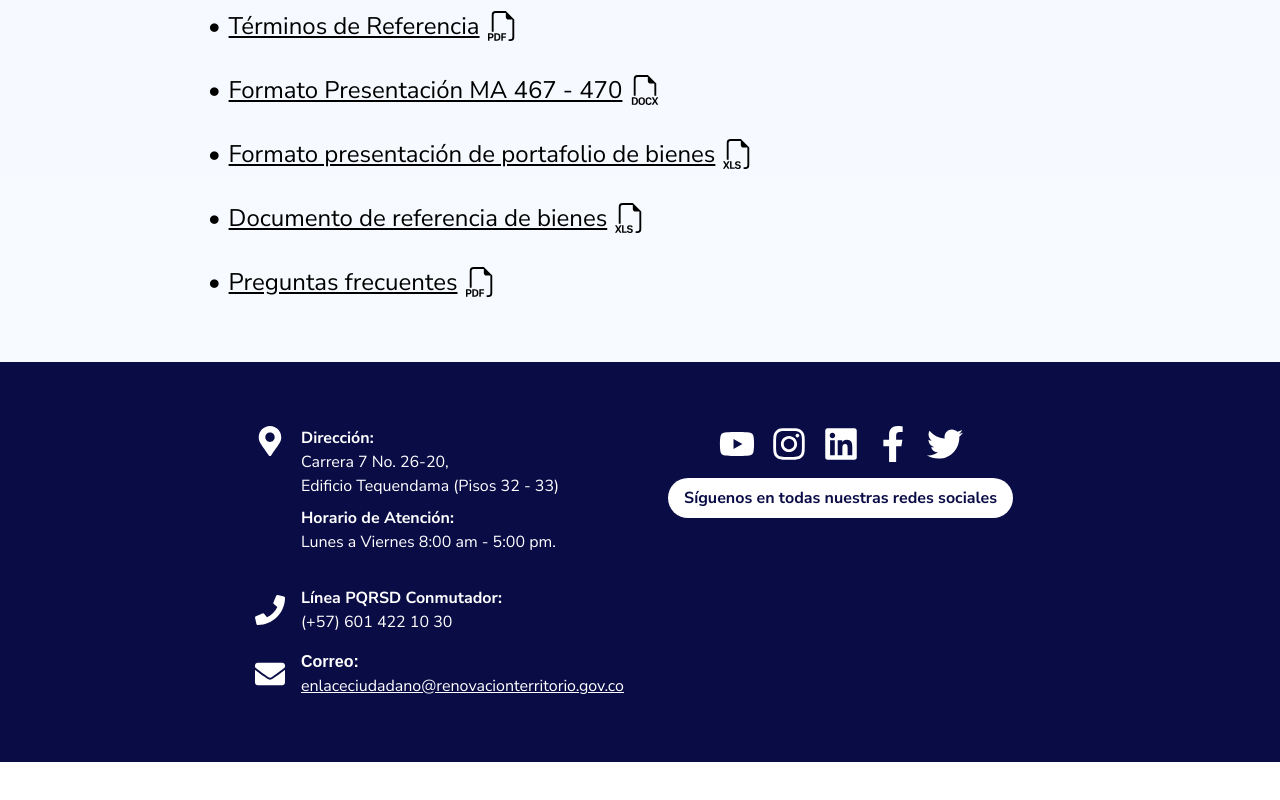
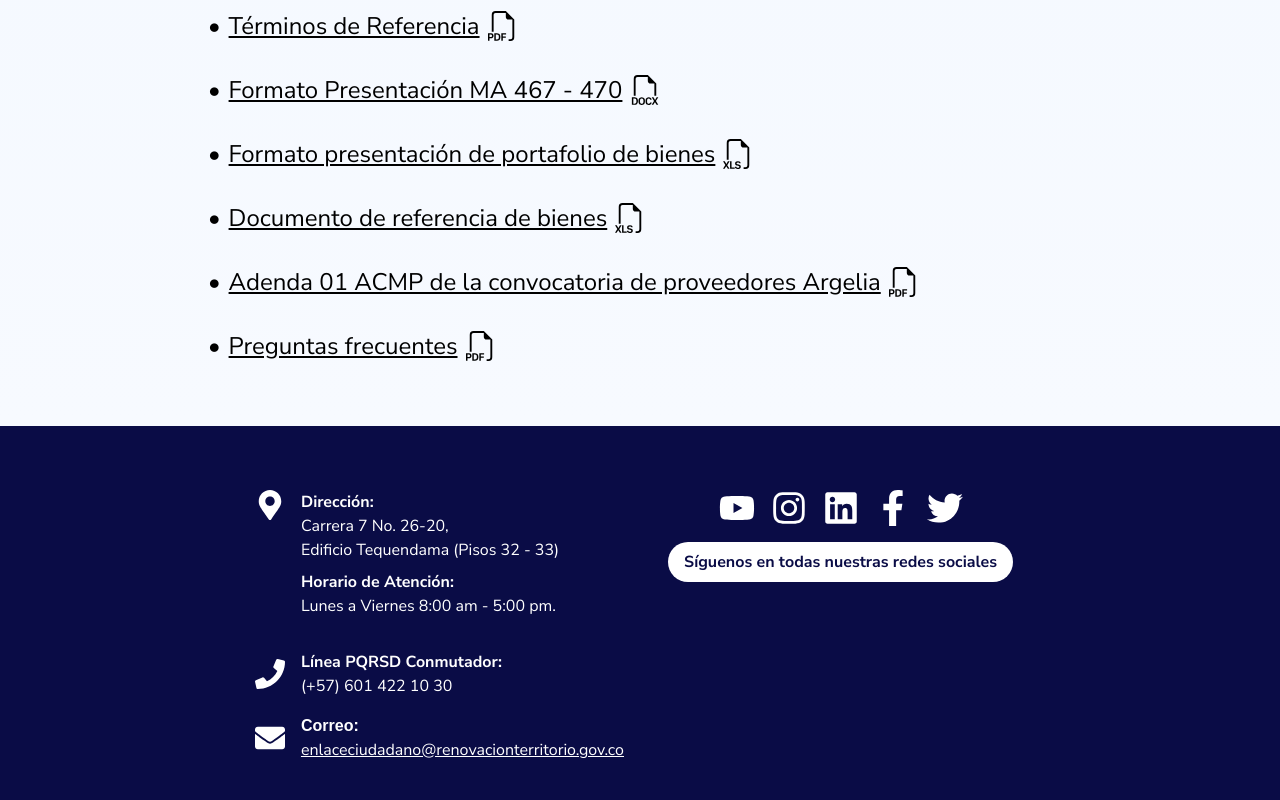
Before and after one commit to jorgeduque007/portal_direccion, a Next.js app: page /convocatorias in a window 1280 px wide. Shown: the part 1888-2688 px from the top of the page. Before the commit the page ends 2650 px from the top, so only its background shows below. Built offline with nearby package versions, Linux system fonts and the light colour scheme.

Commit message:
new convocatorias ACMP

```diff
--- a/components/Header.tsx
+++ b/components/Header.tsx
@@ -13,7 +13,7 @@ const Header: React.FC = () => {
   };
 
   return (
-    <header className="bg-[#F3F8FF] text-[#02033B] h-[100px] font-bold text-[24px]">
+    <header className="bg-[#F3F8FF] text-[#02033B] h-[100px] font-bold text-[24px] sticky top-0 z-50 shadow-md">
       <nav className="container mx-auto flex items-center justify-between py-4 px-6">
         {/* Logo */}
         <div className="text-2xl font-bold">
@@ -30,7 +30,7 @@ const Header: React.FC = () => {
 
         {/* Botón de hamburguesa / cerrar */}
         <button
-          className=" block md:hidden focus:outline-none z-50"
+          className="block md:hidden focus:outline-none z-50"
           onClick={toggleMenu}
         >
           {isOpen ? (
@@ -84,7 +84,7 @@ const Header: React.FC = () => {
         {/* Menú desplegable */}
         {isOpen && (
           <div className="fixed inset-0 bg-[#02033B] text-white z-40">
-            {/* Logo menú hamburguesa*/}
+            {/* Logo menú hamburguesa */}
             <div className="text-2xl font-bold absolute top-7 left-7">
               <Image
                 src="/logoprograma.png"
--- a/pages/convocatorias.tsx
+++ b/pages/convocatorias.tsx
@@ -171,15 +171,27 @@ const ConvocatoriasPage: React.FC = () => {
             </li>
             <li className="mb-8 flex items-center gap-2">
               <a
+                href="https://stpnis.blob.core.windows.net/testdsci/Documentos_convocatoria_argelia_UNODC/Adenda_No_01_ACMP_No_01_Argelia.pdf "
+                target="_blank"
+                rel="noopener noreferrer"
+                className=" flex items-center"
+              >
+                <span className="mr-2">•</span>
+                <span className="underline">
+                  Adenda 01 ACMP de la convocatoria de proveedores Argelia
+                </span>
+                <BsFiletypePdf className="text-3xl text-black ml-2" />
+              </a>
+            </li>
+            <li className="mb-8 flex items-center gap-2">
+              <a
                 href="https://stpnis.blob.core.windows.net/testdsci/preregistroArgelia/Documento_Aclaraciones_ACMP_No_01_Argelia.pdf "
                 target="_blank"
                 rel="noopener noreferrer"
                 className=" flex items-center"
               >
                 <span className="mr-2">•</span>
-                <span className="underline">
-                  Preguntas frecuentes
-                </span>
+                <span className="underline">Preguntas frecuentes</span>
                 <BsFiletypePdf className="text-3xl text-black ml-2" />
               </a>
             </li>
```
